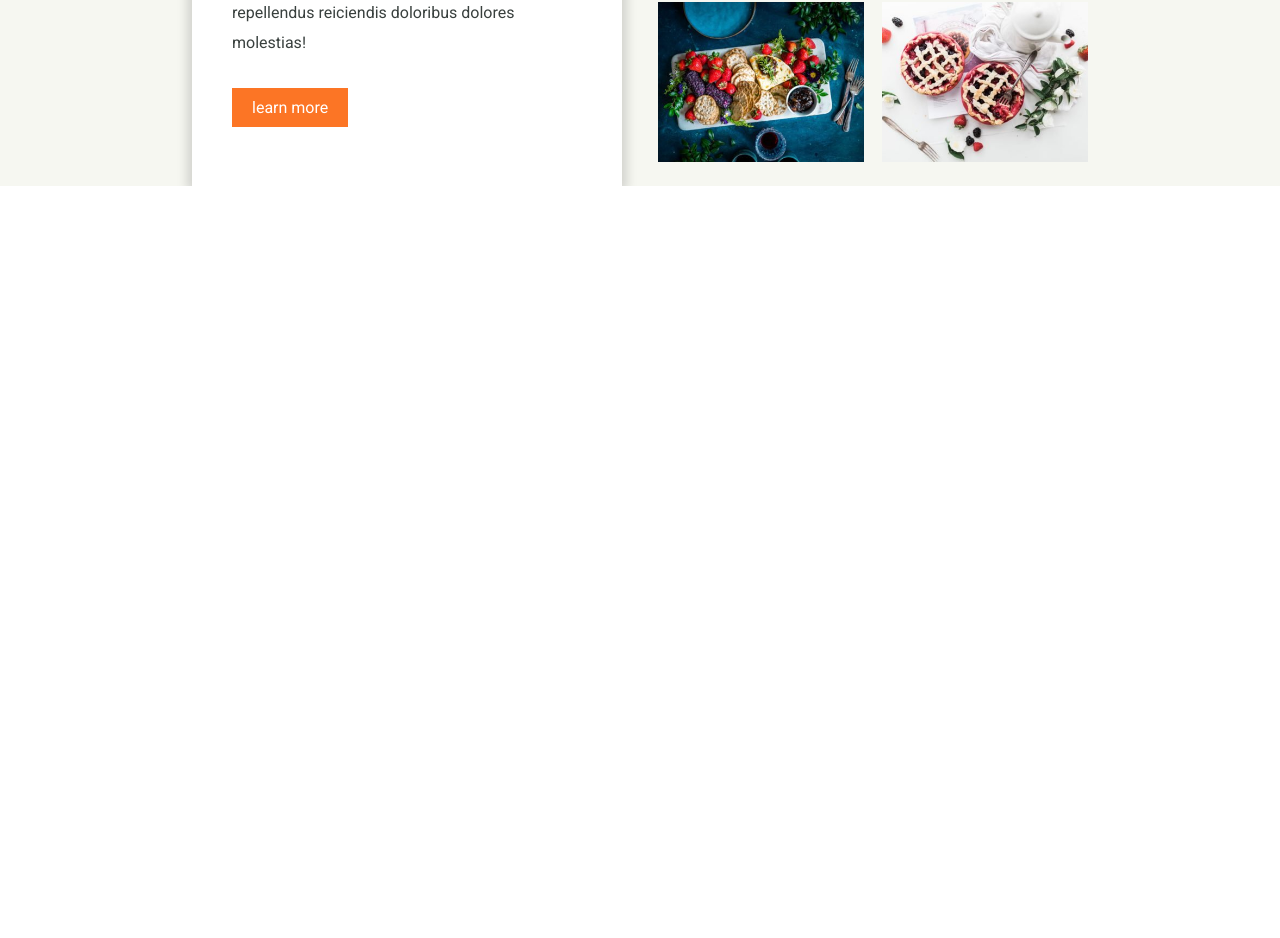
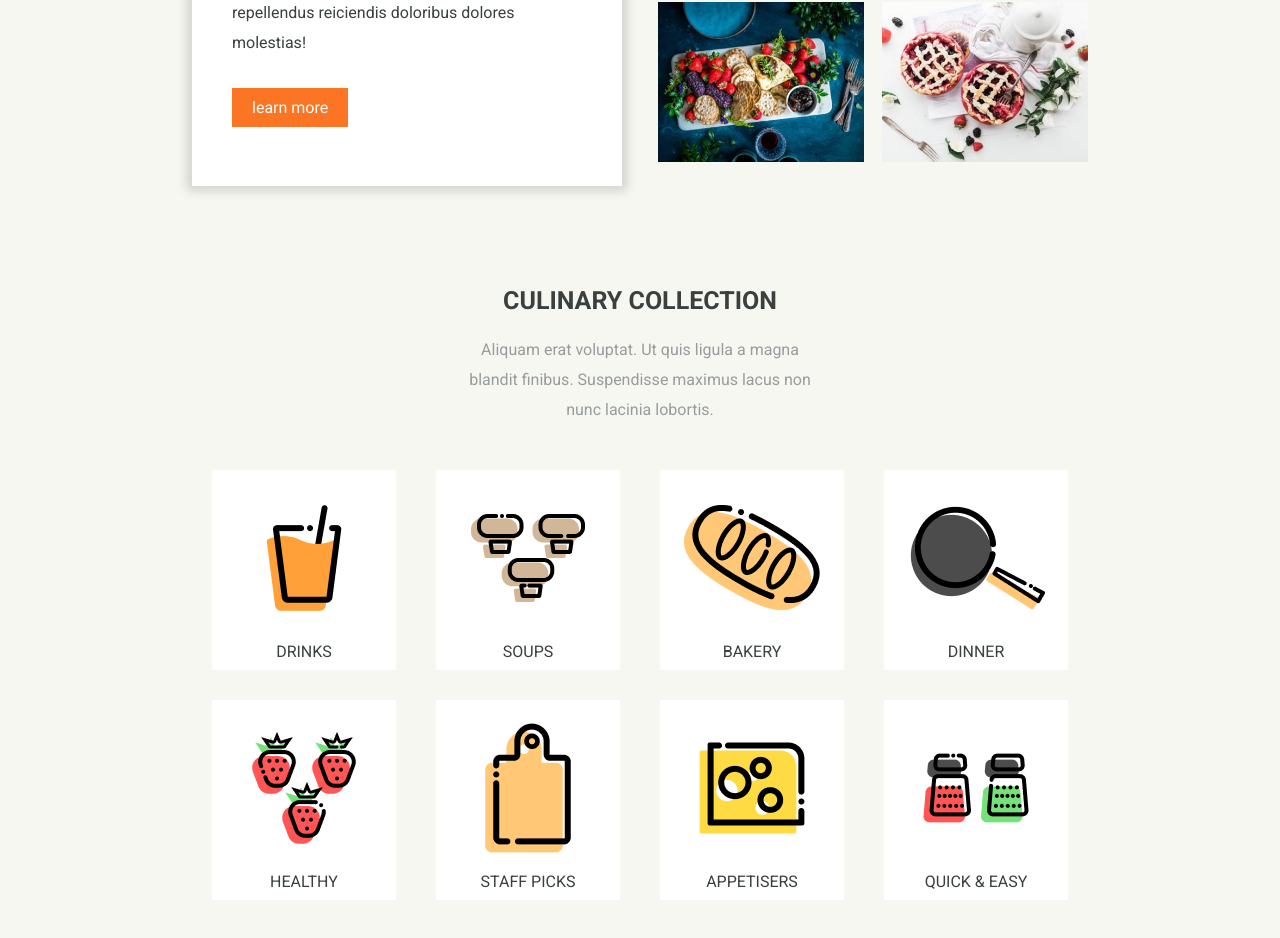
Before and after one commit to dominici94/proj-html-vuejs, a Vue app: page / in a window 1280 px wide. Shown: the part 2290-3228 px from the top of the page. Before the commit the page ends 2476 px from the top, so only its background shows below. Built offline with nearby package versions, Linux system fonts and the light colour scheme; a web font is replaced by a local one.

Commit message:
section culinary collection

```diff
--- a/src/components/macro/Main.vue
+++ b/src/components/macro/Main.vue
@@ -2,17 +2,21 @@
   <main>
       <FoodieJournal/>
       <PopularRecipes/>
+      <CulinaryCollection/>
   </main>
 </template>
 
 <script>
 import FoodieJournal from '../sections/FoodieJournal.vue';
 import PopularRecipes from '../sections/PopularRecipes.vue';
+import CulinaryCollection from '../sections/CulinaryCollection.vue';
+
 export default {
     name: 'Main',
     components: {
       FoodieJournal,
       PopularRecipes,
+      CulinaryCollection
     }
 }
 </script>
--- /dev/null
+++ b/src/components/sections/CulinaryCollection.vue
@@ -0,0 +1,137 @@
+<template>
+  <section class="culinary">
+      <div class="container">
+
+        <div class="culinary__text">
+            <div class="culinary__text__title">
+                culinary collection
+            </div>
+            <div class="culinary__text__subtitle">
+                Aliquam erat voluptat. Ut quis ligula a magna blandit finibus. Suspendisse maximus lacus non nunc lacinia lobortis.
+            </div>
+        </div>
+
+        <div class="list-icon">
+
+            <div class="card-icon">
+                <a href="#"><img src="../../assets/img/drinks-recipes.png" alt="drink"></a>
+                <div class="text">
+                    <a href="#">drinks</a>
+                </div>
+            </div>
+
+            <div class="card-icon">
+                <a href="#"><img src="../../assets/img/soups-recipes.png" alt="drink"></a>
+                <div class="text">
+                    <a href="#">soups</a>
+                </div>
+            </div>
+
+            <div class="card-icon">
+                <a href="#"><img src="../../assets/img/baking-recipes.png" alt="drink"></a>
+                <div class="text">
+                    <a href="#">bakery</a>
+                </div>
+            </div>
+
+            <div class="card-icon">
+                <a href="#"><img src="../../assets/img/dinner-recipes.png" alt="drink"></a>
+                <div class="text">
+                    <a href="#">dinner</a>
+                </div>
+            </div>
+
+            <div class="card-icon">
+                <a href="#"><img src="../../assets/img/healthy-recipes.png" alt="drink"></a>
+                <div class="text">
+                    <a href="#">healthy</a>
+                </div>
+            </div>
+
+            <div class="card-icon">
+                <a href="#"><img src="../../assets/img/staff-picks.png" alt="drink"></a>
+                <div class="text">
+                    <a href="#">staff picks</a>
+                </div>
+            </div>
+
+            <div class="card-icon">
+                <a href="#"><img src="../../assets/img/premium-recipes.png" alt="drink"></a>
+                <div class="text">
+                    <a href="#">appetisers</a>
+                </div>
+            </div>
+
+            <div class="card-icon">
+                <a href="#"><img src="../../assets/img/quick-easy-recipes.png" alt="drink"></a>
+                <div class="text">
+                    <a href="#">quick &amp; easy</a>
+                </div>
+            </div>
+
+        </div>
+
+      </div>
+  </section>
+</template>
+
+<script>
+export default {
+    name: 'CulinaryCollection'
+
+}
+</script>
+
+<style lang='scss' scoped>
+@import '../../assets/style/partials/variables.scss';
+
+.culinary{
+    background-color: $mainBgColor;
+
+    &__text{
+        text-align: center;
+        padding-top: 80px;
+
+        &__title{
+            text-transform: uppercase;
+            font-size: 25px;
+            font-weight: bold;
+            padding: 20px 0;
+        }
+
+        &__subtitle{
+            color: $contactColor;
+            width: 40%;
+            margin: 0 auto;
+            line-height:30px
+        }
+    }
+
+    .list-icon{
+        padding: 30px 0;
+        display: flex;
+        flex-wrap: wrap;
+        justify-content: space-between;
+
+        .card-icon{
+            width: calc(100% / 4 - 40px);
+            margin: 15px 20px;
+            padding: 10px;
+            height: 200px;
+            background-color: #fff;
+            display: flex;
+            flex-direction: column;
+            justify-content: center;
+            align-items: center;
+
+            a{
+                text-decoration: none;
+                text-transform: uppercase;
+                color: inherit;
+
+            }
+        }
+    }
+}
+
+</style>
```
